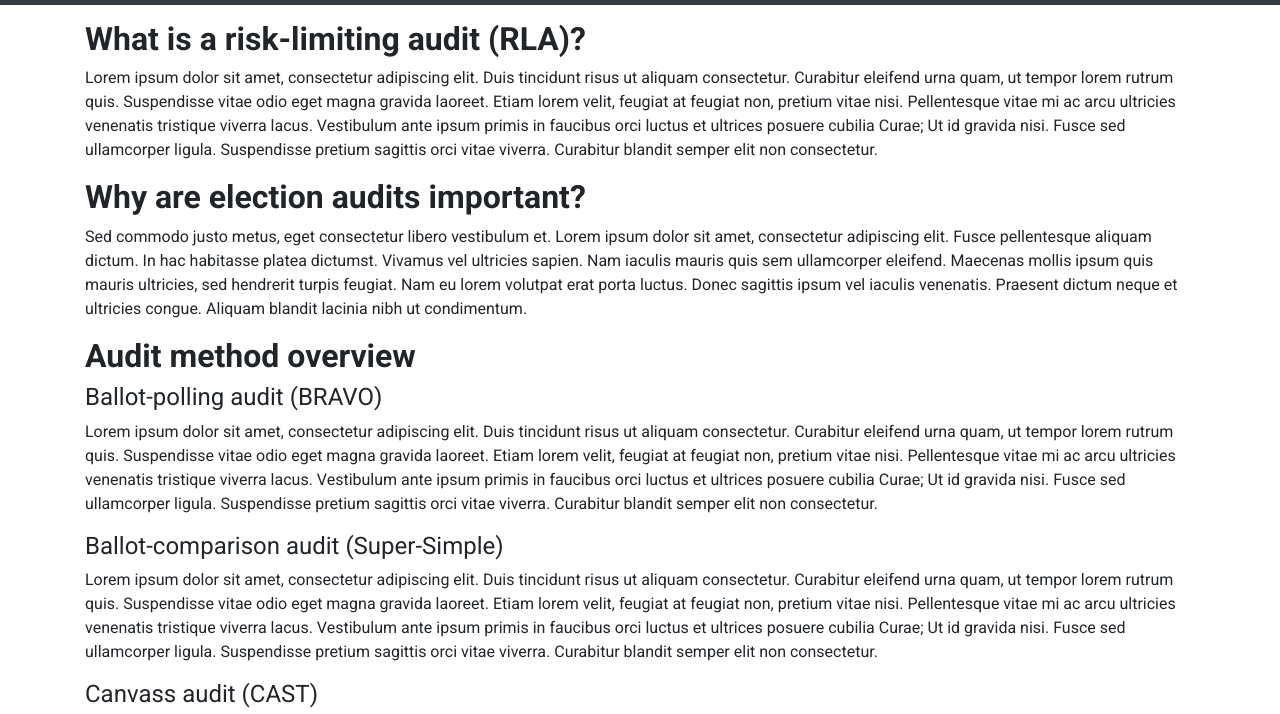
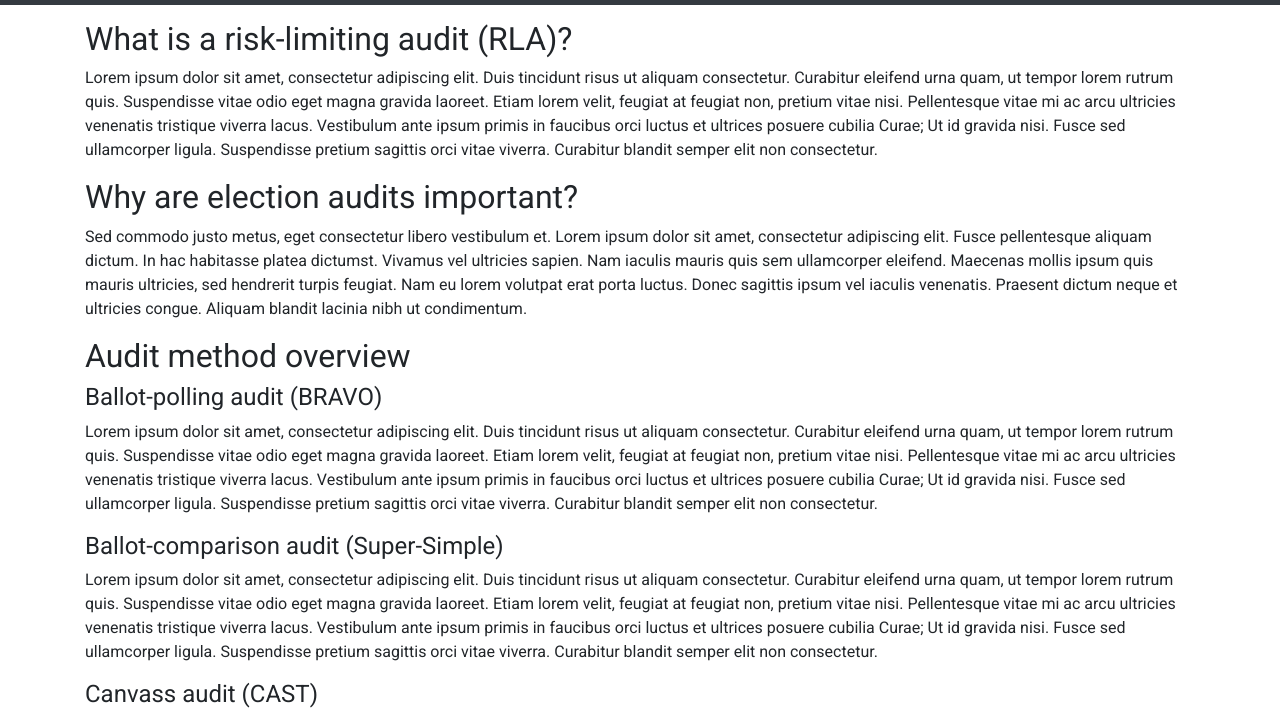
Before and after one commit to Rezayovan/RLA, a plain HTML site: page frontend/index.html in a window 1280 px wide. Shown: the part 53-767 px from the top of the page. Drawn offline with nearby package versions, Linux system fonts and the light colour scheme.

Commit message:
Removed bolding of titles

```diff
--- a/frontend/assets/styles/index.css
+++ b/frontend/assets/styles/index.css
@@ -6,7 +6,3 @@ body > .container {
     padding-top: 15px;
     padding-bottom: 15px;
 }
-
-.bold-title {
-    font-weight: bold;
-}
--- a/frontend/index.html
+++ b/frontend/index.html
@@ -63,7 +63,7 @@
     </nav>
 
     <div class="container">
-        <h2 class="bold-title">What is a risk-limiting audit (RLA)?</h2>
+        <h2>What is a risk-limiting audit (RLA)?</h2>
         <p>
             Lorem ipsum dolor sit amet, consectetur adipiscing elit. Duis tincidunt risus ut aliquam consectetur.
             Curabitur eleifend urna quam, ut tempor lorem rutrum quis. Suspendisse vitae odio eget magna gravida
@@ -73,7 +73,7 @@
             sagittis orci vitae viverra. Curabitur blandit semper elit non consectetur.
         </p>
 
-        <h2 class="bold-title">Why are election audits important?</h2>
+        <h2>Why are election audits important?</h2>
         <p>
             Sed commodo justo metus, eget consectetur libero vestibulum et. Lorem ipsum dolor sit amet, consectetur
             adipiscing elit. Fusce pellentesque aliquam dictum. In hac habitasse platea dictumst. Vivamus vel ultricies
@@ -82,7 +82,7 @@
             venenatis. Praesent dictum neque et ultricies congue. Aliquam blandit lacinia nibh ut condimentum.
         </p>
 
-        <h2 class="bold-title">Audit method overview</h2>
+        <h2>Audit method overview</h2>
         <h4>Ballot-polling audit (BRAVO)</h4>
         <p>
             Lorem ipsum dolor sit amet, consectetur adipiscing elit. Duis tincidunt risus ut aliquam consectetur.
--- a/frontend/scripts/sample_size_calculations.js
+++ b/frontend/scripts/sample_size_calculations.js
@@ -38,5 +38,6 @@ export function calculate_super_simple_sample_size(num_ballots, risk_limit, v_w,
         result = 0;
         console.log("Super-simple sample size could not be calculated due to an error:", e);
     }
+
     return result;
 }
--- a/frontend/scripts/sample_size_demo.js
+++ b/frontend/scripts/sample_size_demo.js
@@ -104,7 +104,6 @@ function handleSliderChange() {
 
 function createSampleSizeDOM(office_chosen, bravo_sample_size, super_simple_sample_size) {
     // const sampleSizeHeader = document.createElement('h2');
-    // sampleSizeHeader.classList.add('bold-title');
     // sampleSizeHeader.innerHTML = 'Initial sample size of ballots to audit';
     // document.getElementById('sample-size-container').appendChild(sampleSizeHeader);
 
```
Also changed, not shown: frontend/bravo.html (+1 -1 lines), frontend/sample_size_demo.html (+1 -1 lines), frontend/super_simple.html (+1 -1 lines).
